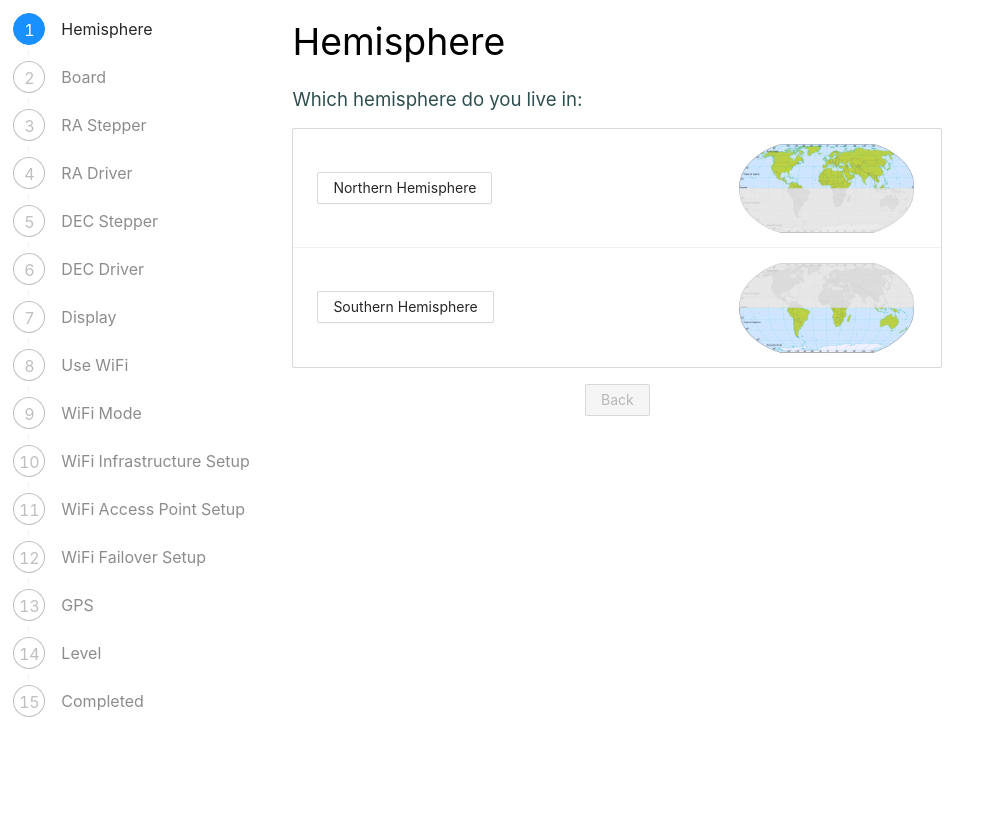
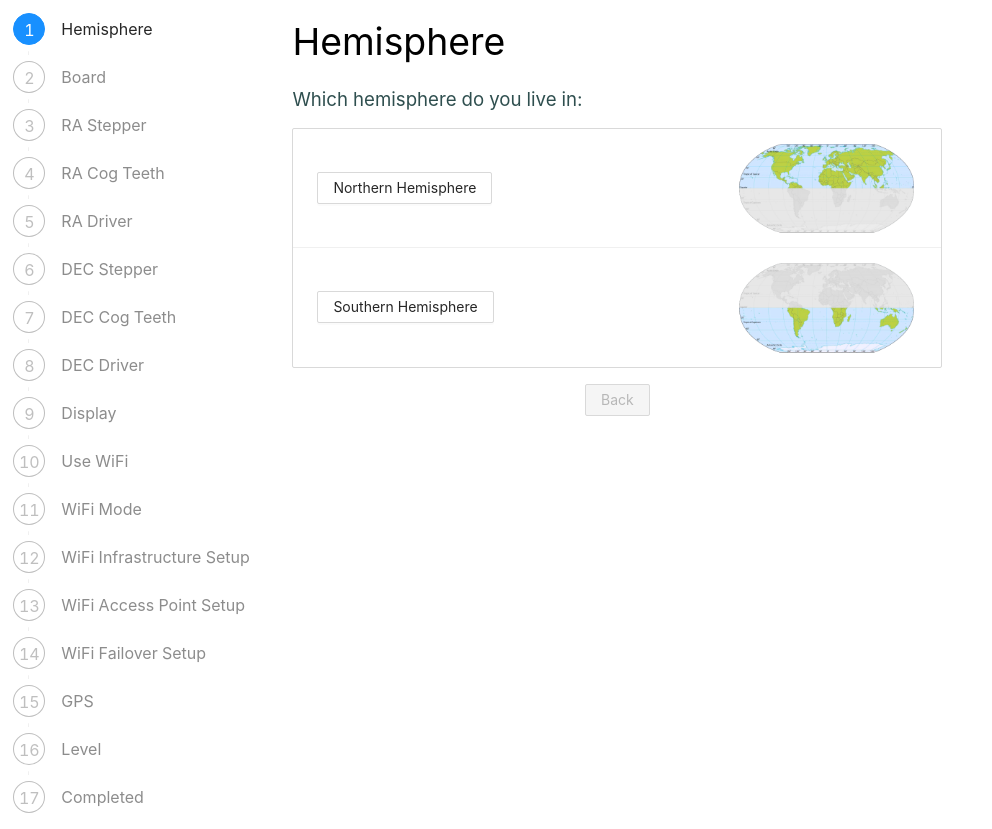
Before and after one commit to OpenAstroTech/OpenAstroTracker-Firmware-Config-Web, a React (Create React App) app: page /steps in a window 1280 px wide. Shown: the whole page, without its empty margins (0-992 px from the left). Before the commit the page ends 800 px from the top, so only its background shows below. Built offline with nearby package versions, Linux system fonts and the light colour scheme.

Commit message:
Added cog tooth query

```diff
--- a/src/modules/WizardStep.jsx
+++ b/src/modules/WizardStep.jsx
@@ -133,6 +133,19 @@ const WizardStep = (props) => {
             },
         },
         {
+            title: 'RA Cog Teeth',
+            label: 'How many teeth does your RA cog have?',
+            variable: 'racog',
+            define: 'RA_PULLEY_TEETH',
+            control: {
+                type: 'radioimg',
+                choices: [
+                    { key: '1', value: '16 tooth purchased gear', image: '/images/cog16t.png', defineValue: '16' },
+                    { key: '2', value: '20 tooth printed gear', image: '/images/cog20t.png', defineValue: '20' },
+                ]
+            },
+        },
+        {
             title: 'RA Driver',
             label: 'Which driver board are you using to drive the RA stepper motor:',
             variable: 'radrv',
@@ -158,6 +171,19 @@ const WizardStep = (props) => {
                     { key: 'B', value: '28BYJ-48', image: '/images/byj48.png', defineValue: 'STEPPER_TYPE_28BYJ48' },
                     { key: 'N', value: 'NEMA 17', image: '/images/nema17.png', defineValue: 'STEPPER_TYPE_NEMA17' },
                     { key: 'N', value: 'NEMA 14', image: '/images/nema14.png', defineValue: 'STEPPER_TYPE_NEMA17' },
+                ]
+            },
+        },
+        {
+            title: 'DEC Cog Teeth',
+            label: 'How many teeth does your DEC cog have?',
+            variable: 'deccog',
+            define: 'DEC_PULLEY_TEETH',
+            control: {
+                type: 'radioimg',
+                choices: [
+                    { key: '1', value: '16 tooth purchased gear', image: '/images/cog16t.png', defineValue: '16' },
+                    { key: '2', value: '20 tooth printed gear', image: '/images/cog20t.png', defineValue: '20' },
                 ]
             },
         },
```
Also changed, not shown: public/images/cog16t.png (added), public/images/cog20t.png (added).
